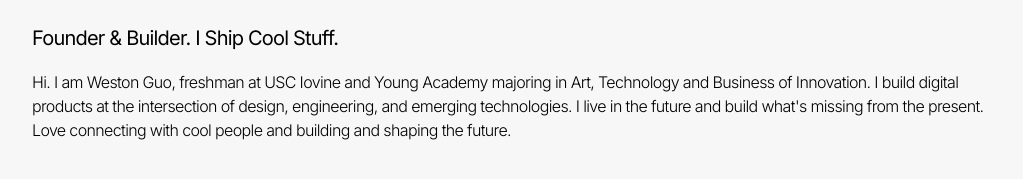
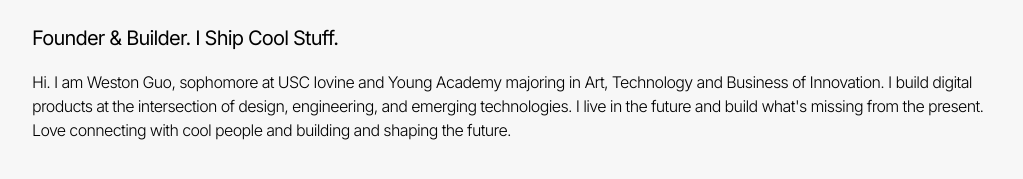
Before and after one commit to west0nG/west0nG.github.io, a React (Vite) app: page / in a window 1280 px wide. Shown: the part 373-552 px from the top of the page, without its empty margins (128-1151 px from the left). Built offline with nearby package versions, Linux system fonts and the light colour scheme.

Commit message:
fix: update homepage year to sophomore

```diff
--- a/src/data/i18n.js
+++ b/src/data/i18n.js
@@ -2,7 +2,7 @@ export const t = {
   name: 'Weston Guo',
   heroSubtitle: 'Founder & Builder. I {word} Cool Stuff.',
   heroText:
-    "Hi. I am Weston Guo, freshman at USC Iovine and Young Academy majoring in Art, Technology and Business of Innovation. I build digital products at the intersection of design, engineering, and emerging technologies. I live in the future and build what's missing from the present. Love connecting with cool people and building and shaping the future.",
+    "Hi. I am Weston Guo, sophomore at USC Iovine and Young Academy majoring in Art, Technology and Business of Innovation. I build digital products at the intersection of design, engineering, and emerging technologies. I live in the future and build what's missing from the present. Love connecting with cool people and building and shaping the future.",
   projectsTitle: "Things I've been building recently",
   connectTitle: "Let's connect",
   linksTitle: 'Links',
```
